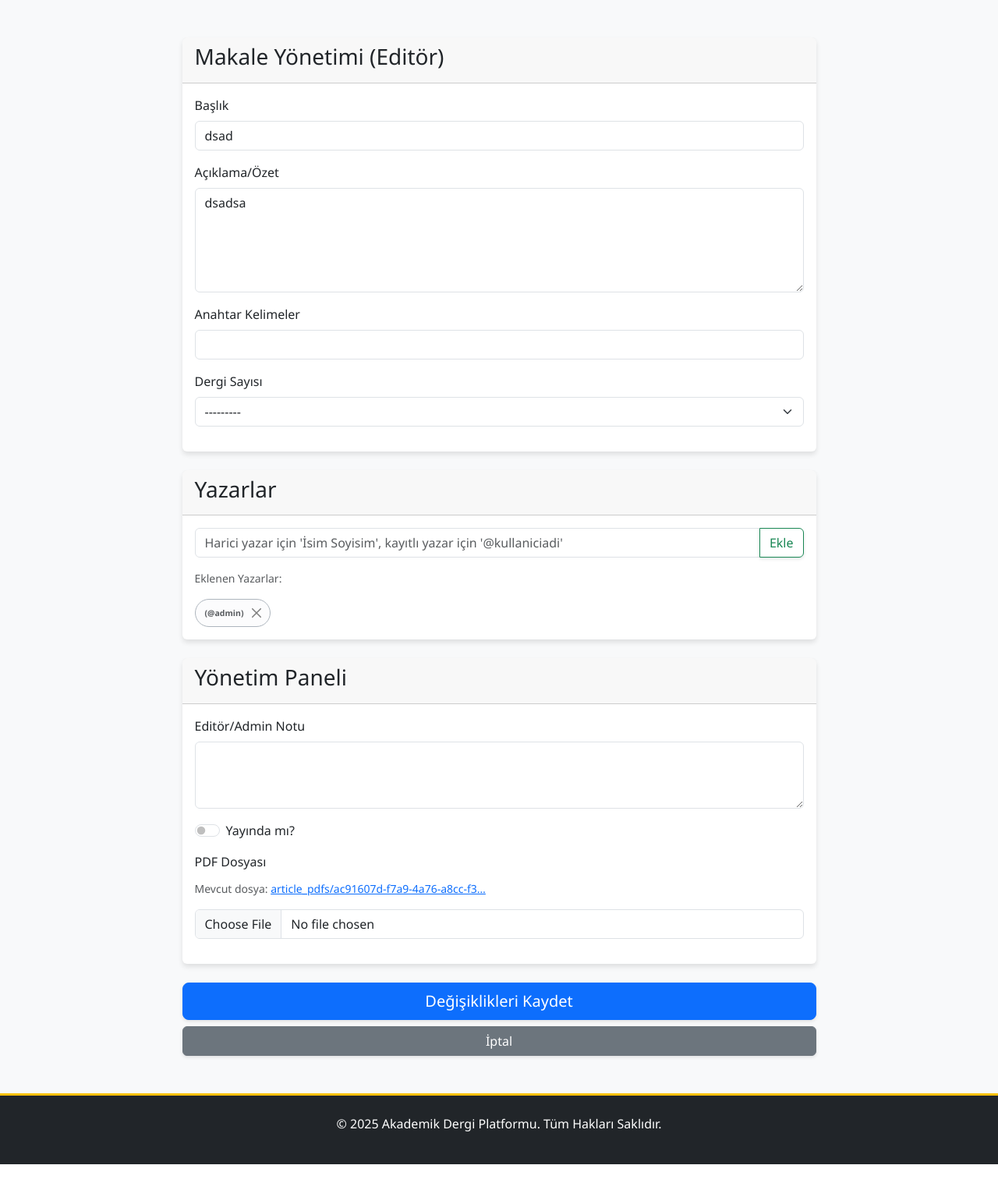
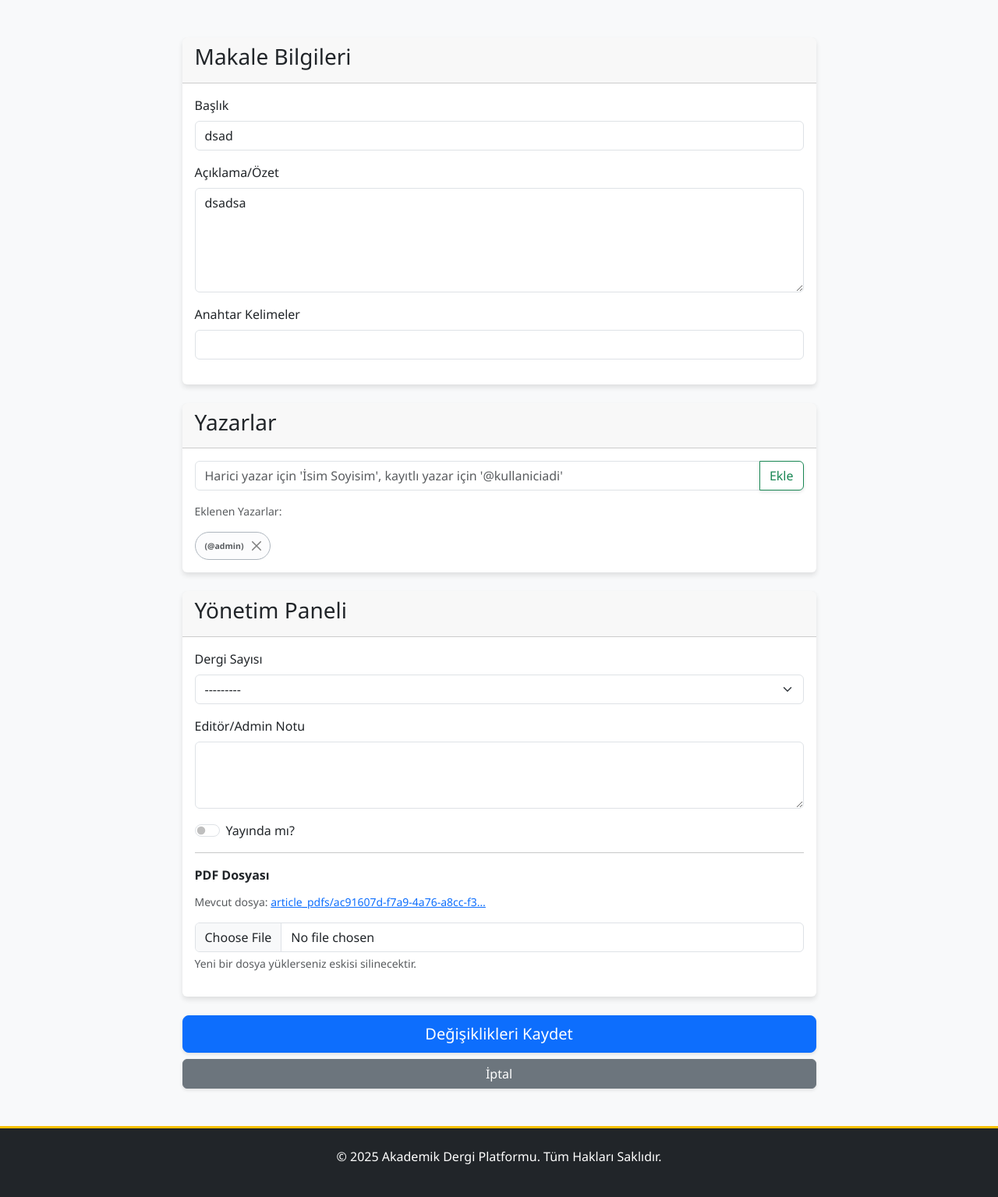
Before and after one commit to Mkosttak/academic_journal, a Django app: a page that uses templates/dashboard/makale_form.html in a window 1280 px wide. Shown: the part 64-1599 px from the top of the page at 78% size. Before the commit the page ends 1557 px from the top, so only its background shows below. Run offline with Django 5.2, Linux system fonts and the light colour scheme; a user stored in the database is signed in; data comes from the database, SQL or seed files in the repository; both versions use the stored data as it was after the commit.

Commit message:
hatalar giderildi

```diff
--- a/templates/dashboard/makale_form.html
+++ b/templates/dashboard/makale_form.html
@@ -13,7 +13,7 @@
 
                 <div class="card">
                     <div class="card-header">
-                        <h3>{{ page_title|default:"Makale Yönetimi" }}</h3>
+                        <h3>Makale Bilgileri</h3>
                     </div>
                     <div class="card-body">
                         <div class="row">
@@ -28,10 +28,6 @@
                              <div class="col-md-12 mb-3">
                                 <label class="form-label">{{ form.anahtar_kelimeler.label }}</label>
                                 {{ form.anahtar_kelimeler }}
-                            </div>
-                             <div class="col-md-12 mb-3">
-                                <label class="form-label">{{ form.dergi_sayisi.label }}</label>
-                                {{ form.dergi_sayisi }}
                             </div>
                         </div>
                     </div>
@@ -54,20 +50,28 @@
                     <div class="card-header"><h3>Yönetim Paneli</h3></div>
                     <div class="card-body">
                         <div class="mb-3">
+                           <label class="form-label">{{ form.dergi_sayisi.label }}</label>
+                           {{ form.dergi_sayisi }}
+                       </div>
+                        <div class="mb-3">
                             <label class="form-label">{{ form.admin_notu.label }}</label>
                             {{ form.admin_notu }}
                         </div>
-                        <div class="form-check form-switch">
+                        <div class="form-check form-switch mb-3">
                             {{ form.goster_makaleler_sayfasinda }}
                             <label class="form-check-label" for="{{ form.goster_makaleler_sayfasinda.id_for_label }}">
                                 {{ form.goster_makaleler_sayfasinda.label }}
                             </label>
                         </div>
-                         <div class="mb-3 mt-3">
-                            <label class="form-label">{{ form.pdf_dosyasi.label }}</label>
-                            <p class="form-text">Mevcut dosya: <a href="{{ object.pdf_dosyasi.url }}" target="_blank">{{ object.pdf_dosyasi.name|truncatechars:40 }}</a></p>
-                            {{ form.pdf_dosyasi }}
-                        </div>
+                        <hr>
+                        <div class="mb-3 mt-3">
+                           <label class="form-label fw-bold">{{ form.pdf_dosyasi.label }}</label>
+                           {% if object.pdf_dosyasi %}
+                           <p class="form-text">Mevcut dosya: <a href="{{ object.pdf_dosyasi.url }}" target="_blank">{{ object.pdf_dosyasi.name|truncatechars:40 }}</a></p>
+                           {% endif %}
+                           {{ form.pdf_dosyasi }}
+                           <div class="form-text">Yeni bir dosya yüklerseniz eskisi silinecektir.</div>
+                       </div>
                     </div>
                 </div>
 
@@ -82,7 +86,7 @@
 {% endblock %}
 
 {% block extra_js %}
-{# Makale ekleme formundaki JavaScript'in aynısı buraya kopyalanır #}
+{# JavaScript kodunda değişiklik yok, aynı kalıyor #}
 <script>
 document.addEventListener('DOMContentLoaded', function() {
     const addAuthorBtn = document.getElementById('add-author-btn');
```
Also changed, not shown: db.sqlite3.
